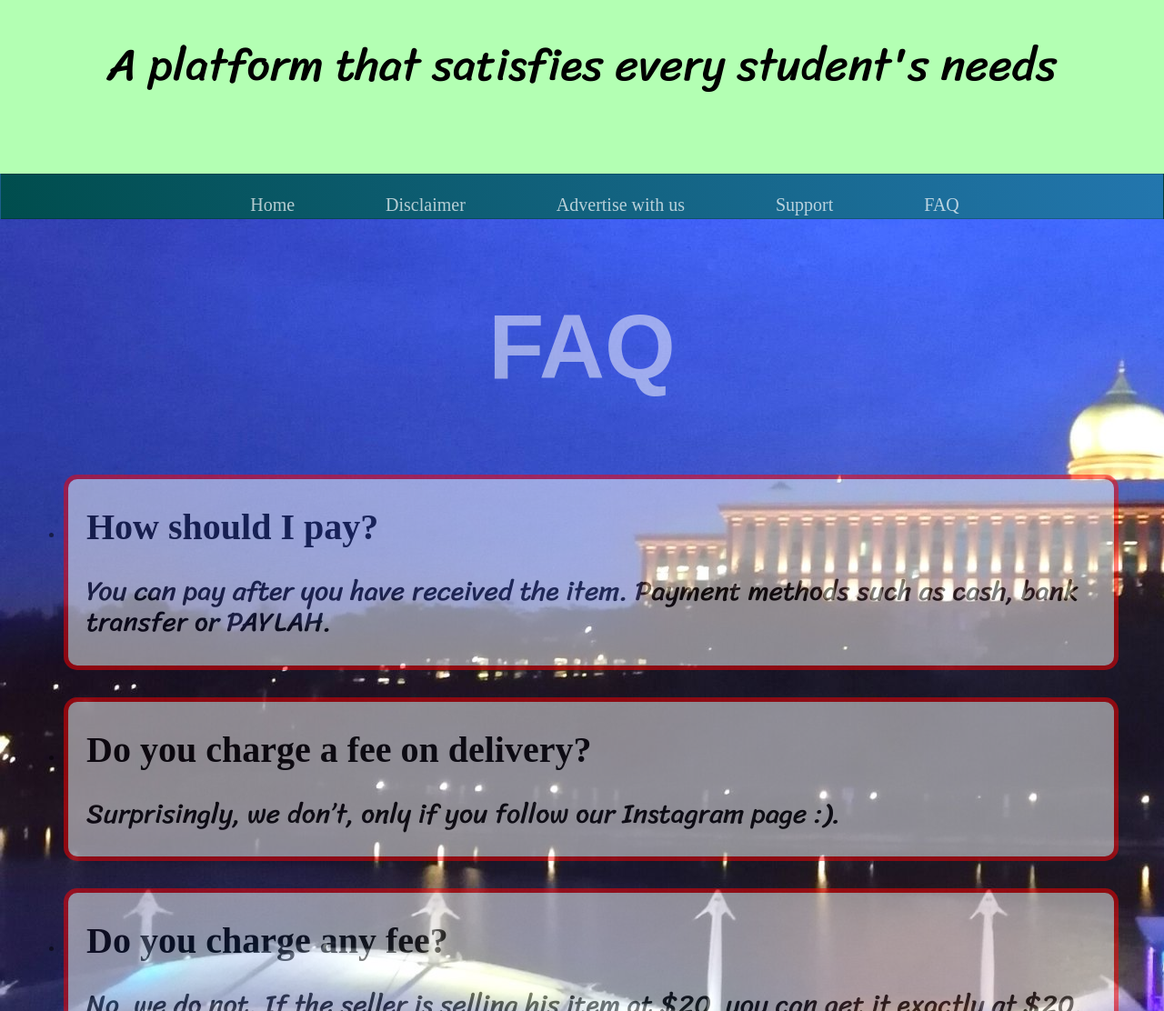
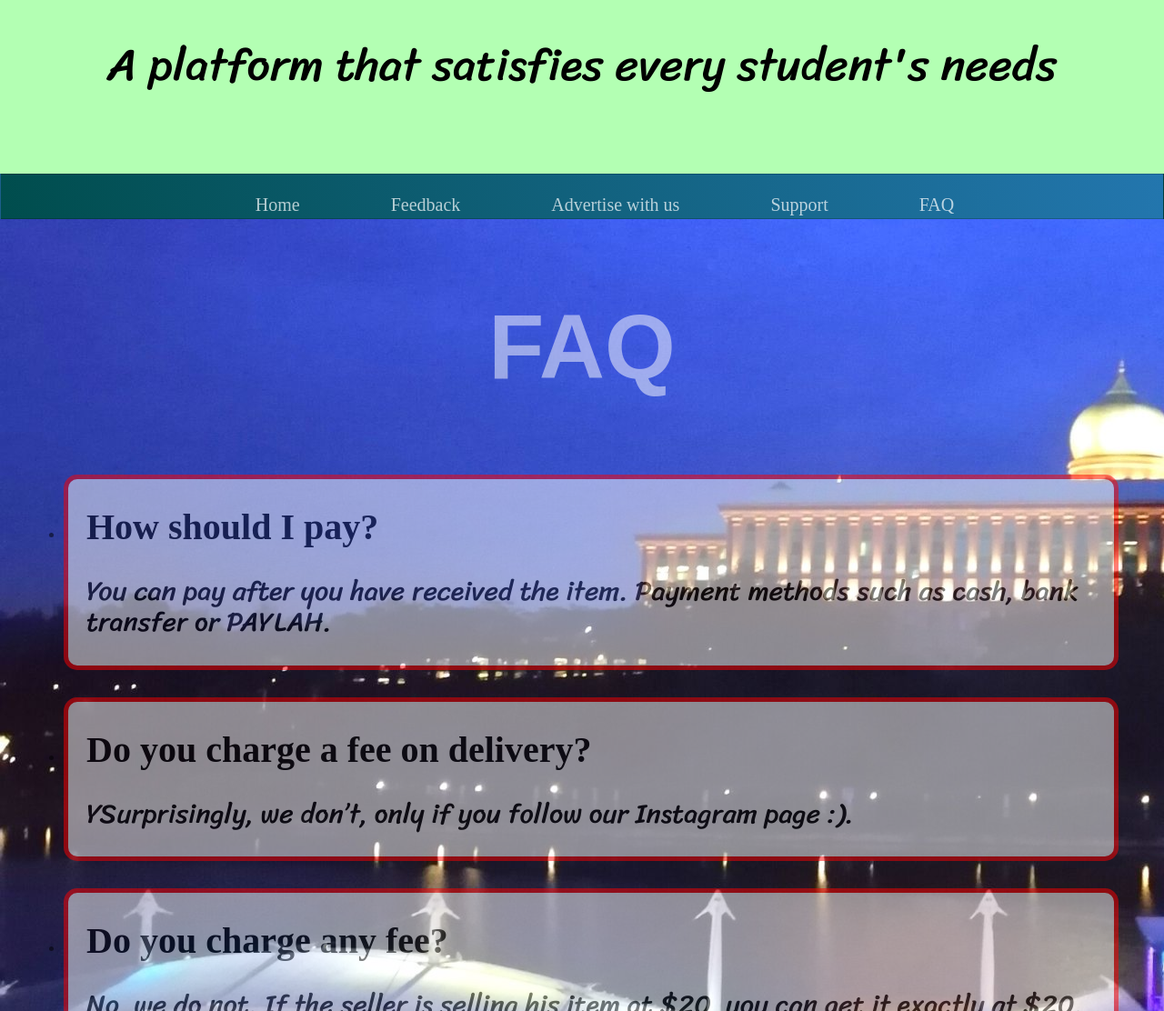
Before and after one commit to NTU-play/faq, a plain HTML site: page index.html in a window 1280 px wide. Shown: the part 357-1469 px from the top of the page at 91% size. Drawn offline with nearby package versions, Linux system fonts and the light colour scheme; a web font is replaced by a local one.

Commit message:
Update index.html

```diff
--- a/index.html
+++ b/index.html
@@ -36,15 +36,15 @@
 
     <ul class="main-nav" id="js-menu">
 
-      <li><a href="https://ntu-play.github.io/home/index.html" class="nav-links">Home</a></li>
+      <li><a href="https://ntu-play.github.io/home/" class="nav-links">Home</a></li>
 
-      <li><a href="https://ntu-play.github.io/disclaimer/" class="nav-links">Disclaimer</a></li>
+      <li><a href="mailto:wongjun_cheng@outlook.com?subject=Feedback" class="nav-links">Feedback</a></li>
 
       <li><a href="#" class="nav-links">Advertise with us</a></li>
 
       <li><a href="mailto:wongjun_cheng@outlook.com?subject=Need%20help?" class="nav-links">Support</a></li>
 
-      <li><a href="#vacancy" class="nav-links">FAQ</a></li>
+      <li><a href="https://ntu-play.github.io/faq/" class="nav-links">FAQ</a></li>
 
     </ul>
 
@@ -66,7 +66,7 @@
 
   <li>
     <h5>Do you charge a fee on delivery?</h5>
-    <p>Surprisingly, we don’t, only if you follow our Instagram page :). </p>
+    <p>YSurprisingly, we don’t, only if you follow our Instagram page :). </p>
   </li>
 
   <li>
```
